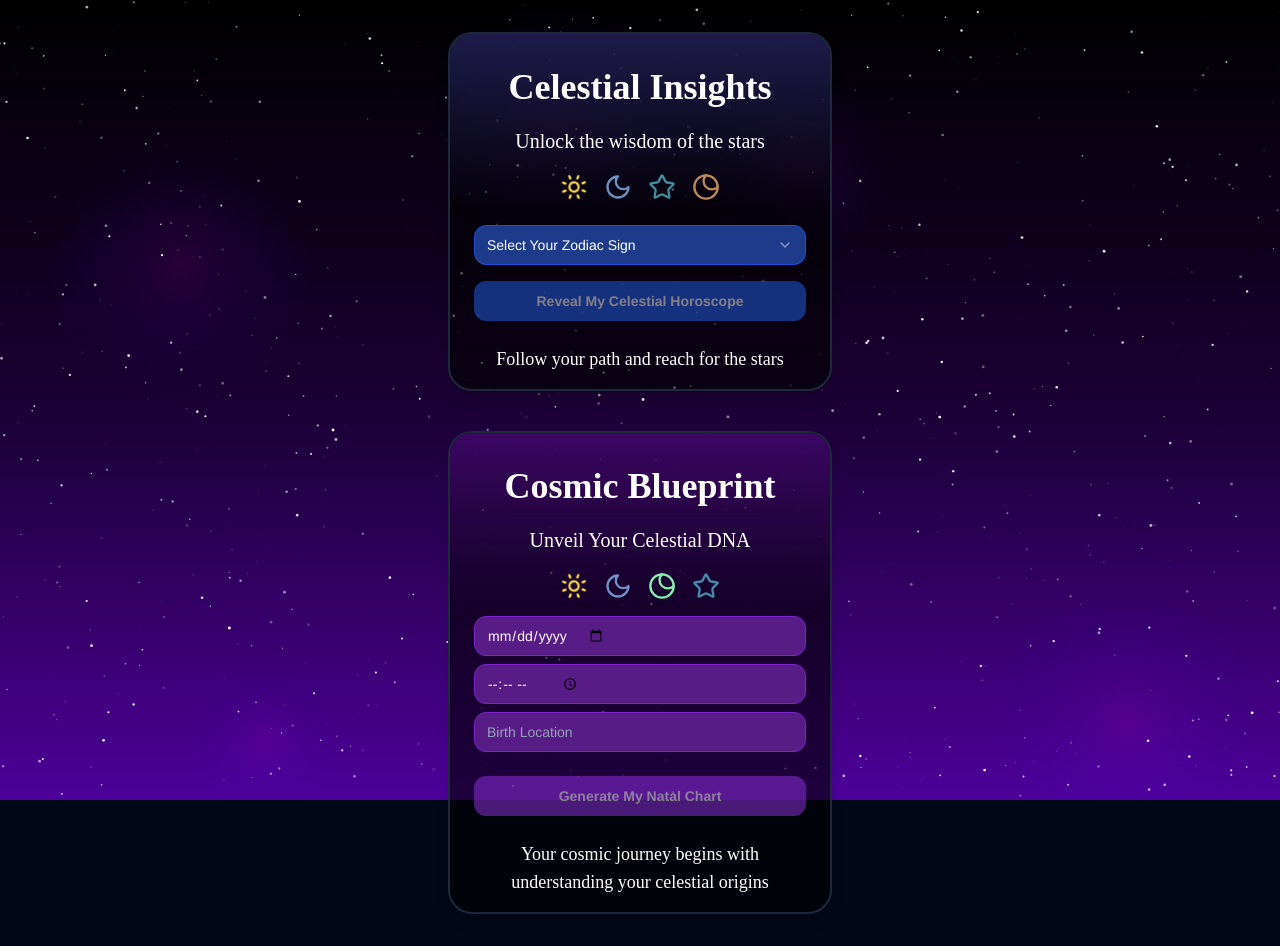
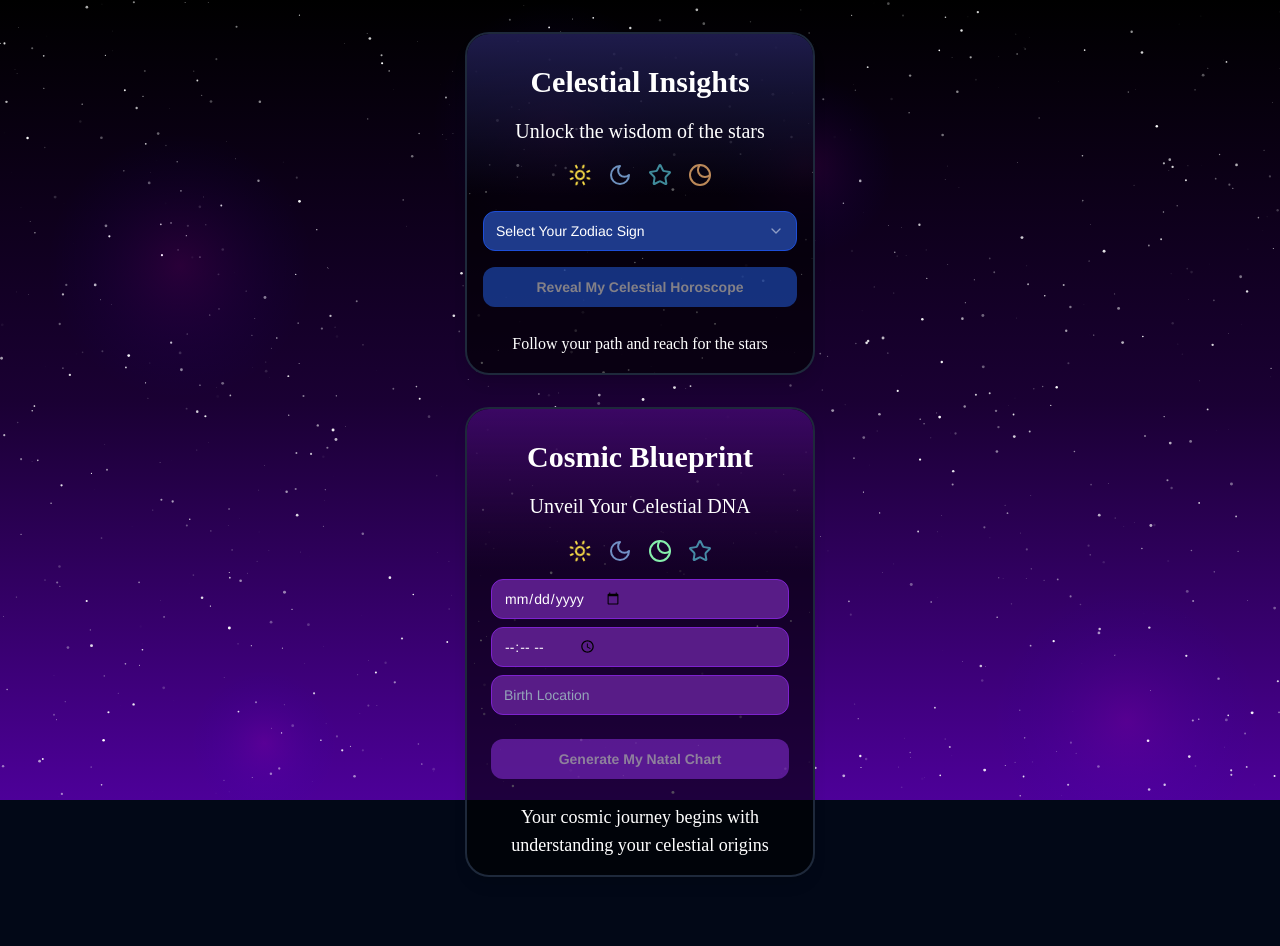
Before and after one commit to sanjamkhera/Secret-insights, a Next.js app: page / in a window 1280 px wide. After the commit the page ends 909 px from the top, so only its background shows below. Built offline with nearby package versions, Linux system fonts and the light colour scheme.

Commit message:
Updated Headings

```diff
--- a/src/app/globals.css
+++ b/src/app/globals.css
@@ -1,7 +1,7 @@
 @tailwind base;
 @tailwind components;
 @tailwind utilities;
-@import url('https://fonts.googleapis.com/css2?family=Dancing+Script&display=swap');
+@import url('https://fonts.googleapis.com/css2?family=Dancing+Script:wght@400;700&family=Great+Vibes&family=Pacifico&display=swap');
 
 @layer base {
   :root {
@@ -41,6 +41,20 @@
   }
   body {
     @apply bg-background text-foreground;
+  }
+}
+
+@layer base {
+  html {
+    font-size: 16px;
+  }
+  body {
+    min-width: 430px;
+    overflow-x: auto;
+    font-family: 'Helvetica', 'Arial', sans-serif;
+  }
+  h1, h2, h3, h4, h5, h6 {
+    font-family: 'Dancing Script', cursive;
   }
 }
 
--- a/src/components/DailyHoroscope.tsx
+++ b/src/components/DailyHoroscope.tsx
@@ -87,22 +87,21 @@ const DailyHoroscope: React.FC<DailyHoroscopeProps> = ({ onSignSelect }) => {
   };
 
   return (
-    <Card className="bg-black bg-opacity-60 text-white shadow-lg font-sans border-black-400 border-2 max-w-sm mx-auto rounded-3xl overflow-hidden transition-all duration-300 ease-in-out transform">
+    <Card className="bg-black bg-opacity-60 text-white shadow-lg font-sans border-black-400 border-2 w-[350px] mx-auto rounded-3xl overflow-hidden transition-all duration-300 ease-in-out transform mb-8">
       <CardHeader className="pb-2 bg-gradient-to-b from-indigo-950 to-transparent">
-        {/* Header section with title and subtitle */}
         <div className="text-center">
-          <h1 className="text-4xl font-bold mb-2 font-cursive leading-relaxed text-white">Celestial Insights</h1>
+          <h1 className="text-3xl font-bold mb-2 font-cursive leading-relaxed text-white">Celestial Insights</h1>
           <p className="text-xl font-fancy leading-relaxed text-white">Unlock the wisdom of the stars</p>
           <div className="flex justify-center space-x-4 mt-4">
-            <Sun className="text-yellow-300 animate-spin-slow" size={28} />
-            <Moon className="text-blue-300 animate-pulse" size={28} />
-            <Star className="text-cyan-300 animate-twinkle" size={28} />
-            <Eclipse className="text-orange-300 animate-pulse" size={28} />
+            <Sun className="text-yellow-300 animate-spin-slow" size={24} />
+            <Moon className="text-blue-300 animate-pulse" size={24} />
+            <Star className="text-cyan-300 animate-twinkle" size={24} />
+            <Eclipse className="text-orange-300 animate-pulse" size={24} />
           </div>
         </div>
       </CardHeader>
 
-      <CardContent className="px-6">
+      <CardContent className="px-4">
         <Select onValueChange={(value) => setSelectedSign(value as ZodiacSign)}>
           <SelectTrigger className="w-full bg-blue-900 border-blue-700 text-white rounded-xl my-4">
             <SelectValue placeholder="Select Your Zodiac Sign" />
@@ -171,10 +170,11 @@ const DailyHoroscope: React.FC<DailyHoroscopeProps> = ({ onSignSelect }) => {
       </CardContent>
 
       <CardFooter className="justify-center pb-4">
-        <p className="text-sm sm:text-lg font-cursive leading-relaxed text-white text-center">
+        <p className="text-base font-cursive leading-relaxed text-white text-center">
           Follow your path and reach for the stars
         </p>
       </CardFooter>
+
     </Card>
   );
 };
--- a/src/components/NatalChartProps.tsx
+++ b/src/components/NatalChartProps.tsx
@@ -57,46 +57,47 @@ const NatalChart: React.FC<NatalChartProps> = ({ onChartGenerate }) => {
   };
 
   return (
-    <Card className="bg-black bg-opacity-60 text-white shadow-lg font-sans border-black-400 border-2 max-w-sm mx-auto rounded-3xl overflow-hidden transition-all duration-300 ease-in-out transform mt-10">
+    <Card className="bg-black bg-opacity-60 text-white shadow-lg font-sans border-black-400 border-2 w-[350px] mx-auto rounded-3xl overflow-hidden transition-all duration-300 ease-in-out transform">
       <CardHeader className="pb-2 bg-gradient-to-b from-purple-950 to-transparent">
         <div className="text-center">
-          <h1 className="text-4xl font-bold mb-2 font-cursive leading-relaxed text-white">Cosmic Blueprint</h1>
+          <h1 className="text-3xl font-bold mb-2 font-cursive leading-relaxed text-white">Cosmic Blueprint</h1>
           <p className="text-xl font-fancy leading-relaxed text-white">Unveil Your Celestial DNA</p>
           <div className="flex justify-center space-x-4 mt-4">
-            <Sun className="text-yellow-300 animate-spin-slow" size={28} />
-            <Moon className="text-blue-300 animate-pulse" size={28} />
-            <Eclipse className="text-green-300 animate-orbit" size={28} />
-            <Star className="text-cyan-300 animate-twinkle" size={28} />
+            <Sun className="text-yellow-300 animate-spin-slow" size={24} />
+            <Moon className="text-blue-300 animate-pulse" size={24} />
+            <Eclipse className="text-green-300 animate-orbit" size={24} />
+            <Star className="text-cyan-300 animate-twinkle" size={24} />
           </div>
         </div>
       </CardHeader>
 
       <CardContent className="px-6">
+        <div className="w-full max-w-[350px] mx-auto"> {/* Add this wrapper div */}
           <Input
             type="date"
             value={birthDate}
             onChange={handleDateChange}
-          className="w-full bg-purple-900 border-purple-700 text-white rounded-xl my-2"
+            className="w-full bg-purple-900 border-purple-700 text-white rounded-xl my-2 text-sm"
             placeholder="Birth Date"
           />
           <Input
             type="time"
             value={birthTime}
             onChange={(e: React.ChangeEvent<HTMLInputElement>) => setBirthTime(e.target.value)}
-          className="w-full bg-purple-900 border-purple-700 text-white rounded-xl my-2"
+            className="w-full bg-purple-900 border-purple-700 text-white rounded-xl my-2 text-sm"
             placeholder="Birth Time"
           />
           <Input
             type="text"
             value={birthLocation}
             onChange={(e: React.ChangeEvent<HTMLInputElement>) => setBirthLocation(e.target.value)}
-          className="w-full bg-purple-900 border-purple-700 text-white rounded-xl my-2"
+            className="w-full bg-purple-900 border-purple-700 text-white rounded-xl my-2 text-sm"
             placeholder="Birth Location"
           />
 
           <Button
             onClick={generateChart}
-          className="w-full bg-purple-600 hover:bg-purple-700 text-white font-bold rounded-xl mt-4 transition-all duration-300 ease-in-out transform hover:scale-105"
+            className="w-full bg-purple-600 hover:bg-purple-700 text-white font-bold rounded-xl mt-4 transition-all duration-300 ease-in-out transform hover:scale-105 text-sm"
             disabled={!birthDate || !birthTime || !birthLocation || isLoading}
           >
             {isLoading ? (
@@ -108,6 +109,7 @@ const NatalChart: React.FC<NatalChartProps> = ({ onChartGenerate }) => {
               'Generate My Natal Chart'
             )}
           </Button>
+        </div>
 
         {chartData && (
           <div className="space-y-4 mt-6">
@@ -142,11 +144,12 @@ const NatalChart: React.FC<NatalChartProps> = ({ onChartGenerate }) => {
   );
 };
 
+// Update the PlanetPosition component
 const PlanetPosition: React.FC<{ planet: string; position: string; icon: React.ReactNode }> = ({ planet, position, icon }) => (
-  <div className="flex items-center space-x-2">
+  <div className="flex items-center space-x-1">
     {icon}
-    <span>{planet}: </span>
-    <span className="font-bold">{position}</span>
+    <span className="text-xs">{planet}: </span>
+    <span className="font-bold text-xs">{position}</span>
   </div>
 );
 
```
Lines whose indentation alone changed are shown as unchanged.
